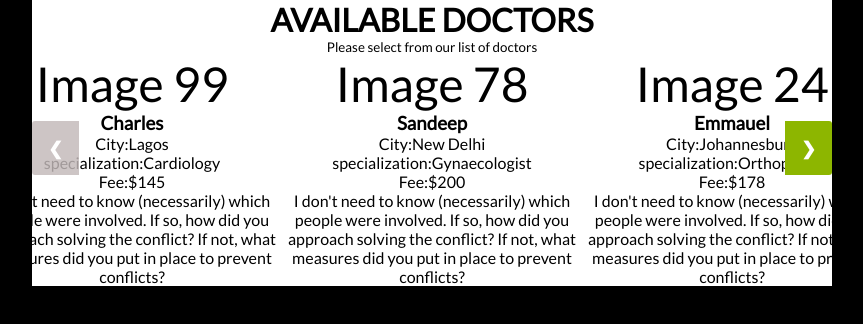
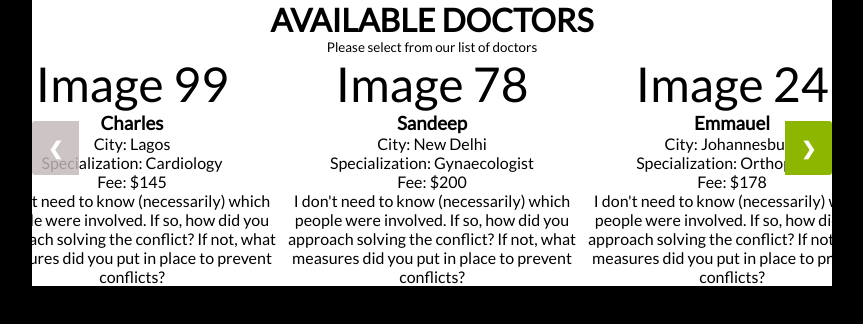
Before and after one commit to mailsg/medimate-frontend, a React (Create React App) app: page / in a window 1280 px wide. Shown: the top 324 px of the page, without its empty margins (208-1071 px from the left). Built offline with nearby package versions, Linux system fonts and the light colour scheme.

Commit message:
Use array slice method to extract subset of the doctors array based on the currentIndex

```diff
--- a/src/components/Doctors.js
+++ b/src/components/Doctors.js
@@ -33,7 +33,7 @@ function Doctors() {
       bio: "I don't need to know (necessarily) which people were involved. If so, how did you approach solving the conflict? If not, what measures did you put in place to prevent conflicts?",
       fee_per_appointment: '$580',
       image: 'Image 17',
-    },
+    }
   ];
 
   const [currentIndex, setCurrentIndex] = useState(0);
@@ -43,8 +43,7 @@ function Doctors() {
   };
 
   const nextSlide = () => {
-    setCurrentIndex((prevIndex) => (prevIndex === doctors.length - 1
-      ? doctors.length - 1 : prevIndex + 1));
+    setCurrentIndex((prevIndex) => (prevIndex === doctors.length - 3 ? prevIndex : prevIndex + 1));
   };
 
   const prevButtonStyle = {
@@ -52,7 +51,7 @@ function Doctors() {
   };
 
   const nextButtonStyle = {
-    backgroundColor: currentIndex === doctors.length - 1 ? '#c3b9b9d3' : '#8DB600',
+    backgroundColor: currentIndex === doctors.length - 3 ? '#c3b9b9d3' : '#8DB600',
   };
 
   return (
@@ -60,63 +59,24 @@ function Doctors() {
       <h1>AVAILABLE DOCTORS</h1>
       <small>Please select from our list of doctors</small>
       <div className="slides">
-        <div>
-          <div className="placeholder first">{doctors[currentIndex].image}</div>
-          <h3>{doctors[currentIndex].name}</h3>
+        {doctors.slice(currentIndex, currentIndex + 3).map((doctor, index) => (
+          <div key={index}>
+            <div className="placeholder">{doctor.image}</div>
+            <h3>{doctor.name}</h3>
             <div>
               <p>
-              City:
-              {doctors[currentIndex].city}
+                City: {doctor.city}
               </p>
               <p>
-              specialization:
-              {doctors[currentIndex].specialization}
+                Specialization: {doctor.specialization}
               </p>
               <p>
-              Fee:
-              {doctors[currentIndex].fee_per_appointment}
+                Fee: {doctor.fee_per_appointment}
               </p>
             </div>
-          <p>{doctors[currentIndex].bio}</p>
+            <p>{doctor.bio}</p>
           </div>
-        <div className="second">
-          <div className="placeholder">{doctors[currentIndex + 1].image}</div>
-          <h3>{doctors[currentIndex + 1].name}</h3>
-          <div>
-            <p>
-              City:
-              {doctors[currentIndex + 1].city}
-            </p>
-            <p>
-              specialization:
-              {doctors[currentIndex + 1].specialization}
-            </p>
-            <p>
-              Fee:
-              {doctors[currentIndex + 1].fee_per_appointment}
-            </p>
-          </div>
-          <p>{doctors[currentIndex + 1].bio}</p>
-        </div>
-        <div className="third">
-          <div className="placeholder">{doctors[currentIndex + 2].image}</div>
-          <h3>{doctors[currentIndex + 2].name}</h3>
-          <div>
-            <p>
-              City:
-              {doctors[currentIndex + 2].city}
-            </p>
-            <p>
-              specialization:
-              {doctors[currentIndex + 2].specialization}
-            </p>
-            <p>
-              Fee:
-              {doctors[currentIndex + 2].fee_per_appointment}
-            </p>
-          </div>
-          <p>{doctors[currentIndex + 2].bio}</p>
-        </div>
+        ))}
       </div>
 
       <button type="button" className="prev" onClick={prevSlide} style={prevButtonStyle}>&#10094;</button>
```
Lines whose indentation alone changed are shown as unchanged.
